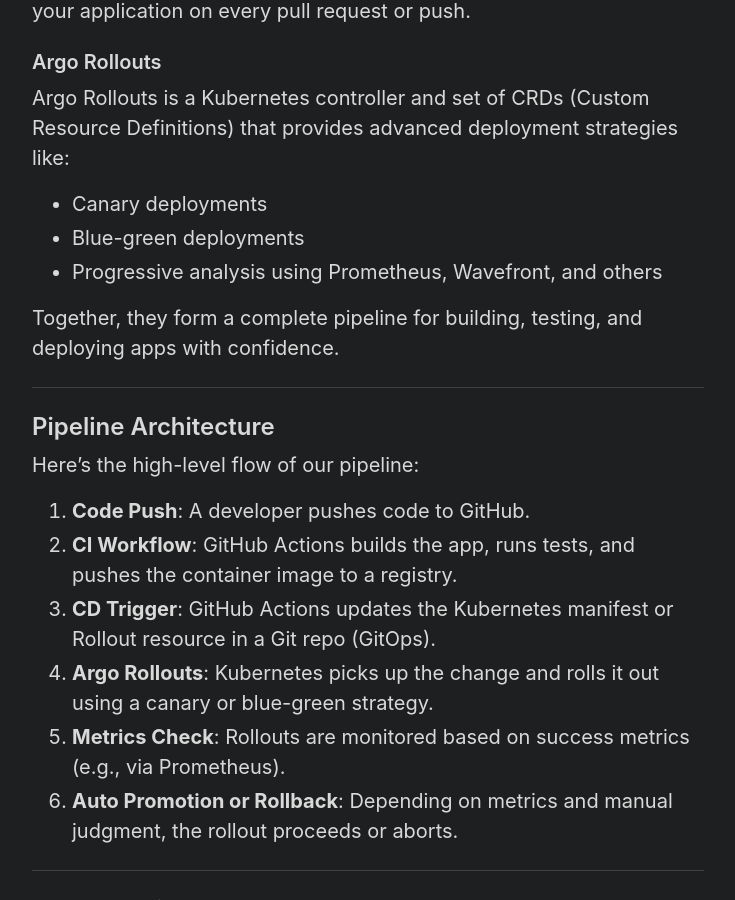
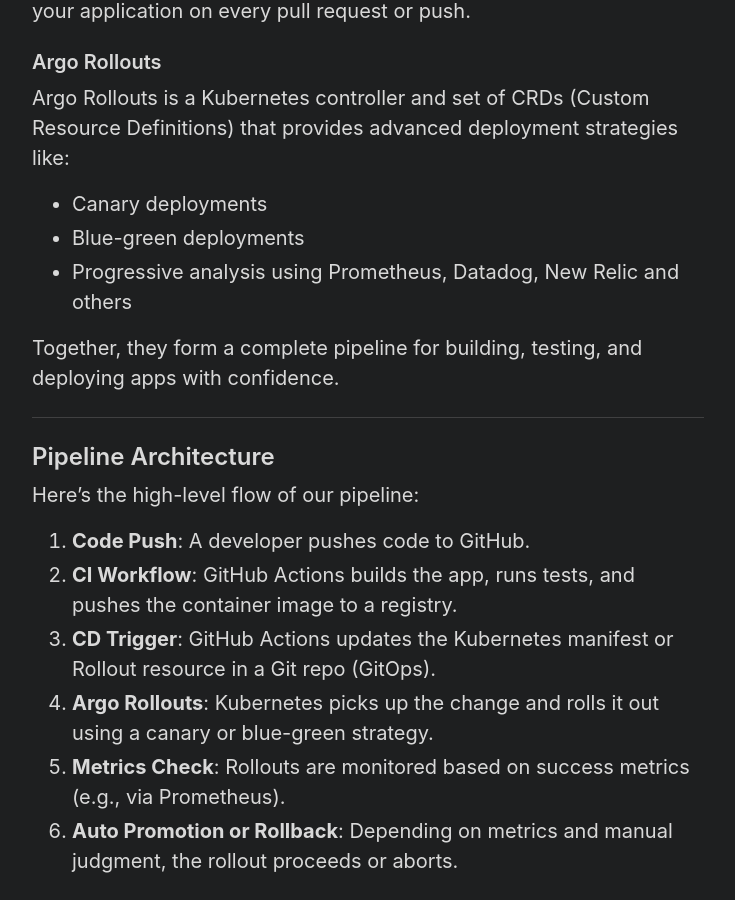
Before and after one commit to dstw/dstw.github.io, a Jekyll site: the page built from _posts/2025-06-01-progressive-delivery-pipeline.markdown, in a window 1280 px wide and 900 px high, scrolled down 2681 px. Shown: the whole window, without its empty margins (272-1007 px from the left). Built offline with Jekyll 4.4.1, drawn with Linux system fonts in a browser that asks for light colours; some of the changed text lies outside the part shown.

Commit message:
Update post: Progressive Delivery Pipeline

```diff
--- a/_posts/2025-05-31-progressive-delivery-pipeline.markdown
+++ b/_posts/2025-06-01-progressive-delivery-pipeline.markdown
@@ -88,7 +88,7 @@
 
 * Canary deployments
 * Blue-green deployments
-* Progressive analysis using Prometheus, Wavefront, and others
+* Progressive analysis using Prometheus, Datadog, New Relic and others
 
 Together, they form a complete pipeline for building, testing, and deploying apps with confidence.
 
@@ -342,7 +342,6 @@
 * **Prometheus**
 * **Datadog**
 * **New Relic**
-* **Wavefront**
 
 These tools provide the telemetry required to make intelligent rollout decisions — such as **pausing**, **promoting**, or **aborting** a deployment based on live traffic behavior.
 
```
Also changed, not shown: other parts of _posts/2025-06-01-progressive-delivery-pipeline.markdown (+3 -1 lines).
